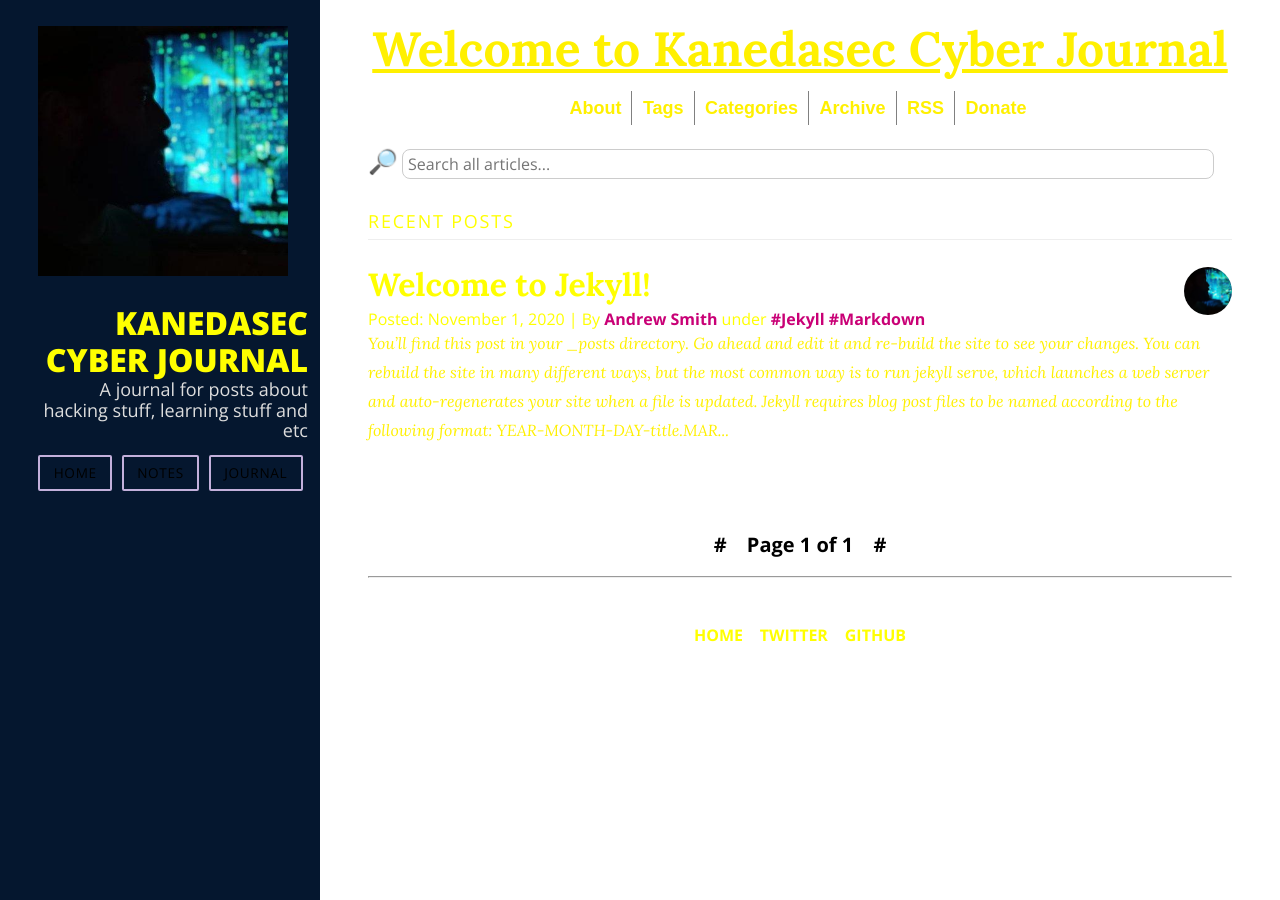
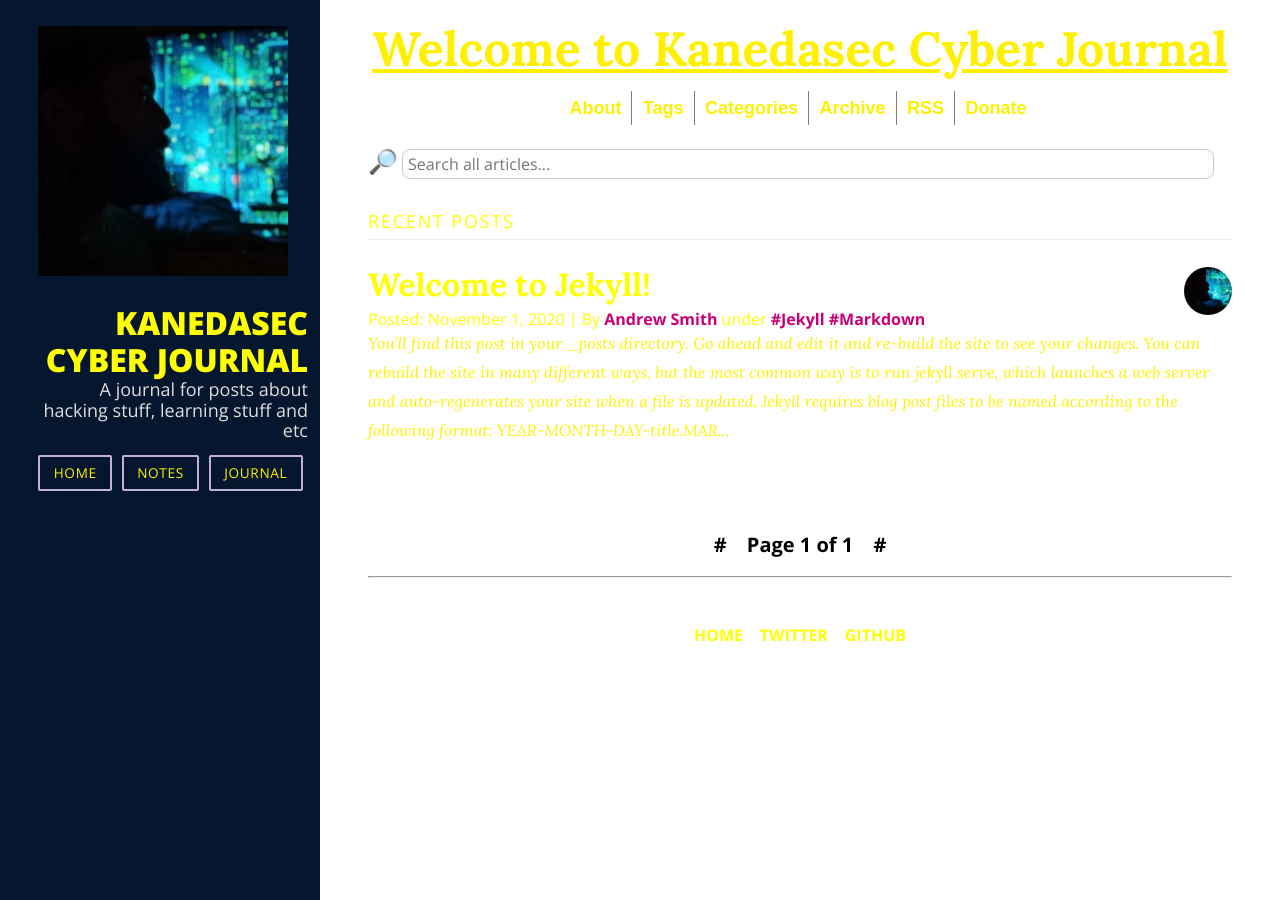
Before and after one commit to kanedasec/kanedasec.github.io, a Jekyll site: the page built from index.html, in a window 1280 px wide. Built offline with Jekyll 4.4.1, drawn with Linux system fonts in a browser that asks for light colours; nearby versions of some CDN libraries; the list of posts is cut into pages by our own code.

Commit message:
Update main.css

```diff
--- a/assets/main.css
+++ b/assets/main.css
@@ -168,7 +168,7 @@ footer .pure-menu-link:hover {
 .nav-item a {
   background: transparent;
   border: 2px solid rgb(195, 176, 219);
-  color: #000;
+  color: #fff000;
   margin-top: 1em;
   margin-right: 5px;
   letter-spacing: 0.05em;
```
